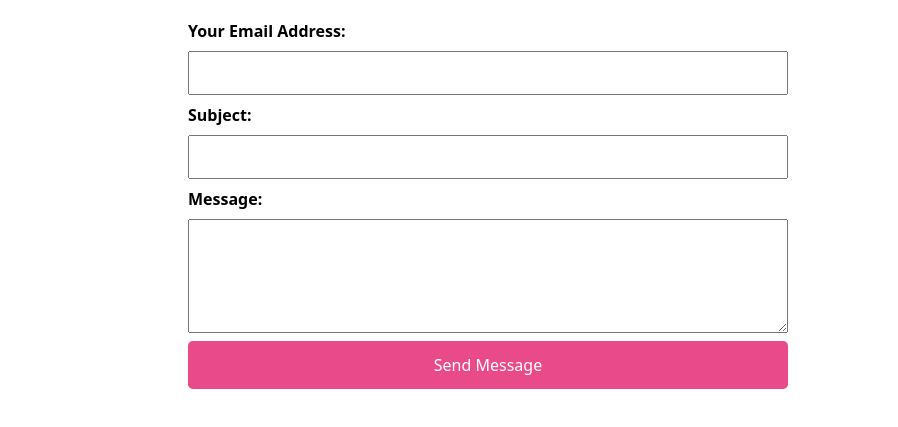
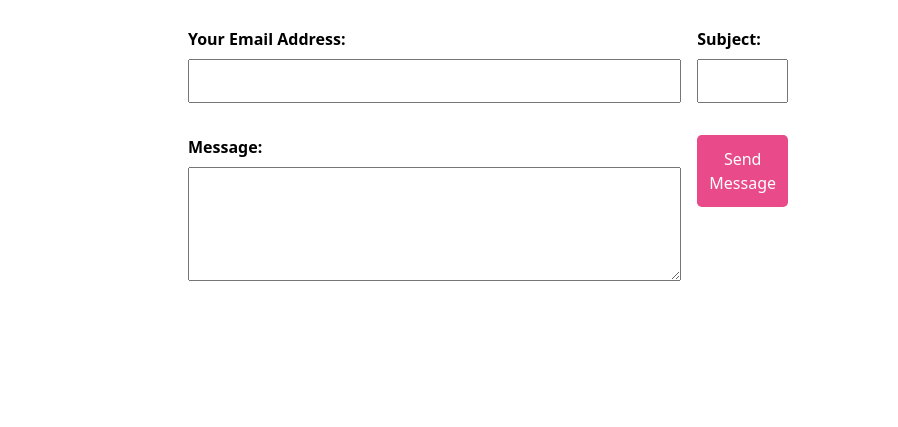
Before and after one commit to kyradeng/portfolio, a plain HTML site: page contact/index.html in a window 1280 px wide. Shown: the part 137-564 px from the top of the page, without its empty margins (152-1050 px from the left). Drawn offline with Linux system fonts and the light colour scheme.

Commit message:
complete contact

```diff
--- a/style.css
+++ b/style.css
@@ -53,14 +53,19 @@ nav a.current {
 }
 
 form {
+  display: grid; /* Enable grid layout */
+  grid-template-columns: auto 1fr; /* Two columns: label width and input width */
+  gap: 1em; /* Add spacing between grid items */
   max-width: 600px;
   margin: 0 auto;
 }
 
 form label {
-  display: block; /* Makes labels block-level elements */
+  display: grid; /* Make the label a grid container */
+  grid-template-columns: subgrid; /* Use the form's grid for the label */
   margin-block: 0.5em; /* Adds spacing above and below labels */
   font-weight: bold;
+  grid-column: 1 / -1; /* Make label span across both columns */
 }
 
 form input[type="email"],
@@ -90,6 +95,7 @@ form button {
   border: none;
   border-radius: 0.3em;
   cursor: pointer;
+  grid-column: 1 / -1;
 }
 
 form button:hover {
```
